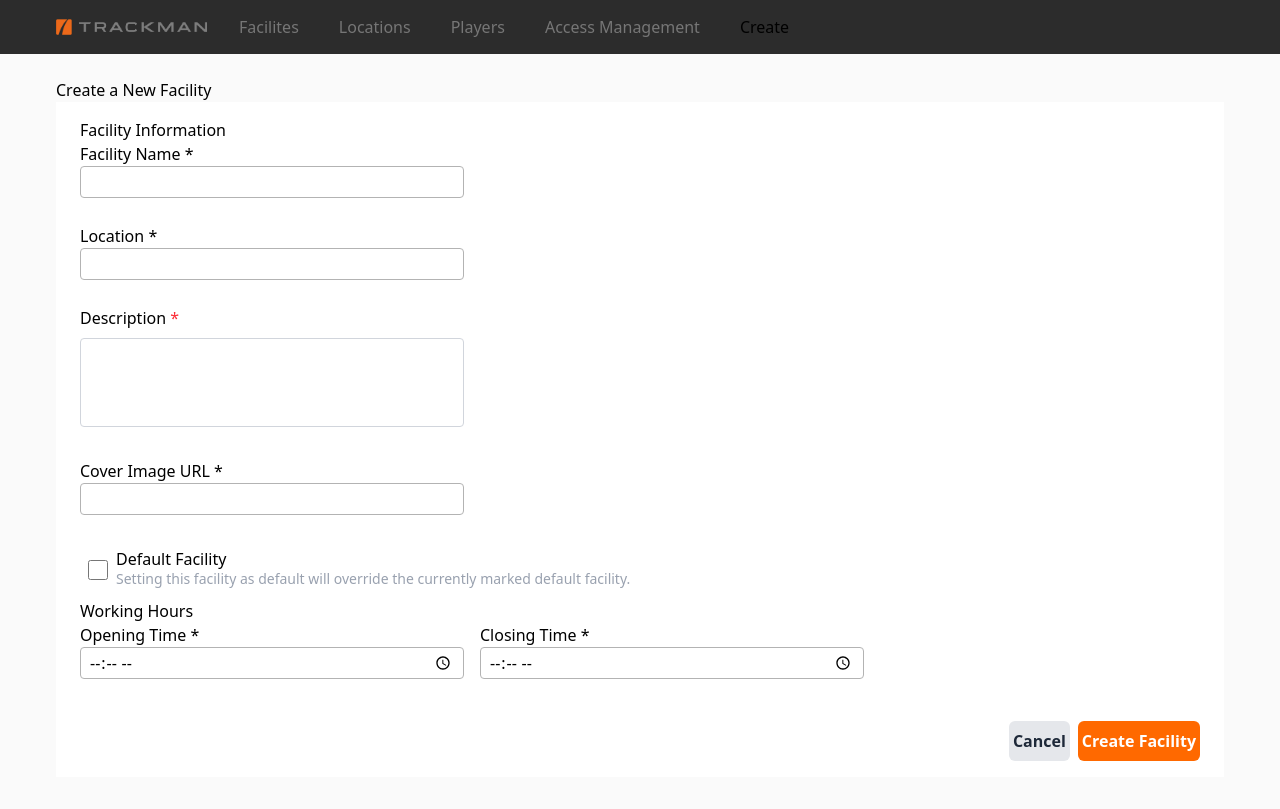
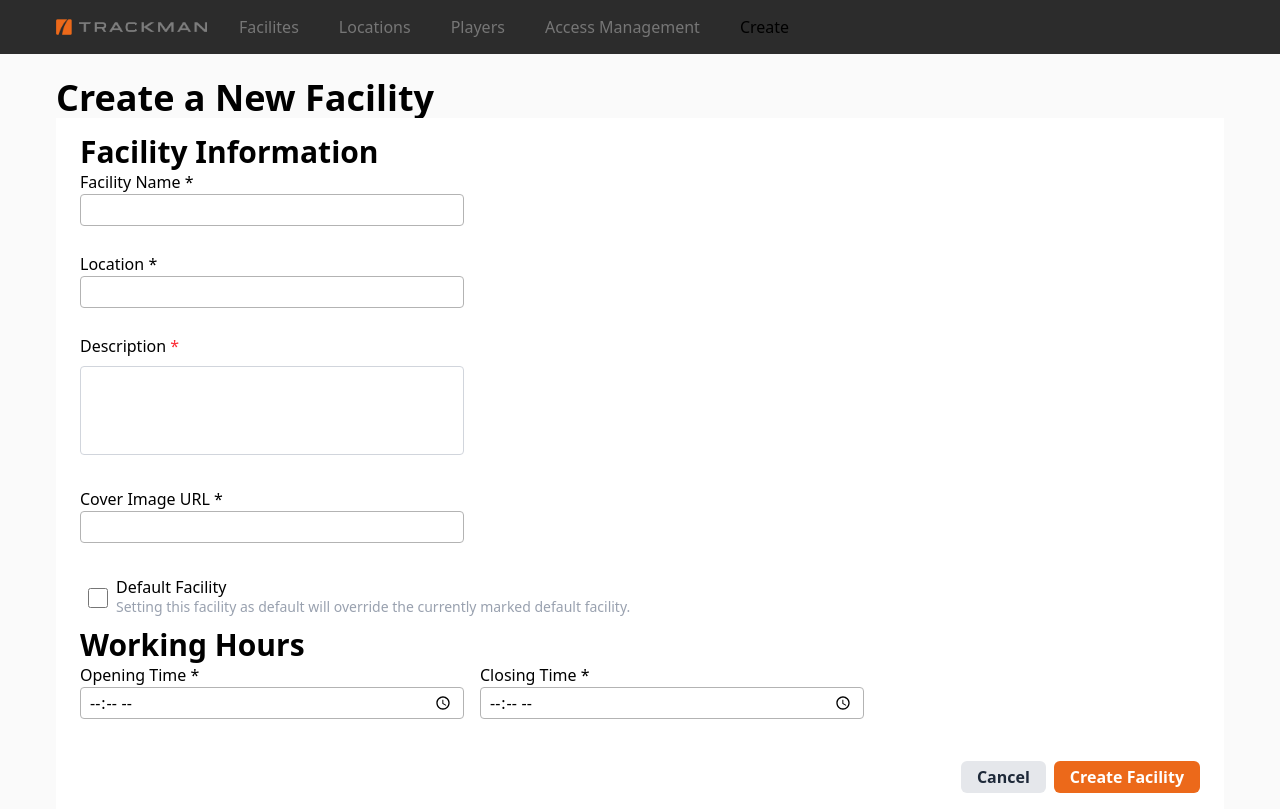
Before and after one commit to sandorelod00/trackman-challenge, a React (Vite) app: page /create in a window 1280 px wide. Built offline with nearby package versions, Linux system fonts and the light colour scheme.

Commit message:
CSS fixes on core components

```diff
--- a/src/components/core/Button/Button.tsx
+++ b/src/components/core/Button/Button.tsx
@@ -1,37 +1,36 @@
-import { type FC, type ButtonHTMLAttributes } from 'react';
+import { type FC, type ButtonHTMLAttributes } from "react"
 
 interface ButtonProps extends ButtonHTMLAttributes<HTMLButtonElement> {
-    label: string;
-    variant?: 'primary' | 'secondary';
-    className?: string;
+    label: string
+    variant?: "primary" | "secondary"
+    className?: string
 }
 
-const Button: FC<ButtonProps> = ({ label, variant = 'primary', className = '', ...props }) => {
+const Button: FC<ButtonProps> = ({ label, variant = "primary", className = "", ...props }) => {
     const baseClasses = `
+    h-[32px]
     rounded-md
     font-semibold
     flex
     items-center
     justify-center
-        gap-[10px]
     opacity-100
-        px-1
-        py-2
     transition
     duration-200
     focus:outline-none
-    `;
+    px-4
+  `
 
     const variantClasses =
-        variant === 'primary'
-            ? 'bg-orange-500 text-white hover:bg-orange-700'
-            : 'bg-gray-200 text-gray-800 hover:bg-gray-300';
+        variant === "primary"
+            ? "bg-primary text-white hover:bg-orange-700"
+            : "bg-secondary text-gray-800 hover:bg-gray-300"
 
     return (
         <button {...props} className={`${baseClasses} ${variantClasses} ${className}`}>
             {label}
         </button>
-    );
-};
+    )
+}
 
-export default Button;
+export default Button
--- a/src/components/core/Button/IconButton.tsx
+++ b/src/components/core/Button/IconButton.tsx
@@ -12,8 +12,7 @@ const IconButton: FC<IconButtonProps> = ({ children, className = '', ...props })
             className={`
                 w-[32px]
                 h-[32px]
-                rounded
-                p-[8px]    /* padding: Space/200 */
+                rounded-md
                 flex
                 items-center
                 justify-center
@@ -23,7 +22,7 @@ const IconButton: FC<IconButtonProps> = ({ children, className = '', ...props })
                 focus:outline-none
                 hover:cursor-pointer
                 ${className}
-            `}
+              `}
         >
             {children}
         </button>
--- a/src/components/core/Checkbox/Checkbox.tsx
+++ b/src/components/core/Checkbox/Checkbox.tsx
@@ -24,7 +24,7 @@ const Checkbox: FC<CheckboxProps> = ({ label, description, className = '', ...pr
                         w-5 h-5
                         rounded
                         border border-gray-400
-                        accent-orange-500
+                        accent-primary
                         "
                     // TODO: Using the accent color with Tailwind doesn't work correctly because the checkmark can't be styled as expected. Using plain CSS works as a workaround.
                 />
--- a/src/components/core/Label/Label.tsx
+++ b/src/components/core/Label/Label.tsx
@@ -8,7 +8,7 @@ interface LabelProps extends HTMLAttributes<HTMLDivElement> {
 
 const Label: FC<LabelProps> = ({ text, type = 'success', className = '', ...props }) => {
     const typeClasses =
-        type === 'success' ? 'bg-green-100 text-green-800' : 'bg-red-100 text-red-800';
+        type === 'success' ? 'bg-green-light text-green' : 'bg-red-light text-red';
 
     return (
         <div
--- a/src/components/core/Navigation/NavLinkButton.tsx
+++ b/src/components/core/Navigation/NavLinkButton.tsx
@@ -16,23 +16,22 @@ const NavLinkButton: FC<NavLinkButtonProps> = ({
     ...props
 }) => {
     const baseClasses = `
+    h-[32px]
     rounded-md
     font-semibold
     flex
     items-center
     justify-center
-    gap-[10px]
     opacity-100
-    px-1
-    py-2
     transition
     duration-200
     focus:outline-none
+    px-4
   `;
 
     const variantClasses =
         variant === 'primary'
-            ? 'bg-orange-500 text-white hover:bg-orange-700'
+            ? 'bg-primary text-white hover:bg-orange-700'
             : 'bg-gray-200 text-gray-800 hover:bg-gray-300';
 
     return (
--- a/src/index.css
+++ b/src/index.css
@@ -3,3 +3,36 @@
 body {
   background-color: #FAFAFA;
 }
+
+@theme {
+  --color-primary: #EC691A;
+  --color-secondary: #F5F5F5;
+
+  --color-green-light: #EBFFEE;
+  --color-green: #14AE5C;
+
+  --color-red-light: #FEE9E7;
+  --color-red: #EC221F;
+}
+
+
+@layer base {
+  h1 {
+    @apply text-4xl font-bold;
+  }
+  h2 {
+    @apply text-3xl font-semibold;
+  }
+  h3 {
+    @apply text-2xl font-semibold;
+  }
+  h4 {
+    @apply text-xl font-medium;
+  }
+  h5 {
+    @apply text-base;
+  }
+  h6 {
+    @apply text-sm font-medium;
+  }
+}
```
Lines whose indentation alone changed are shown as unchanged.
